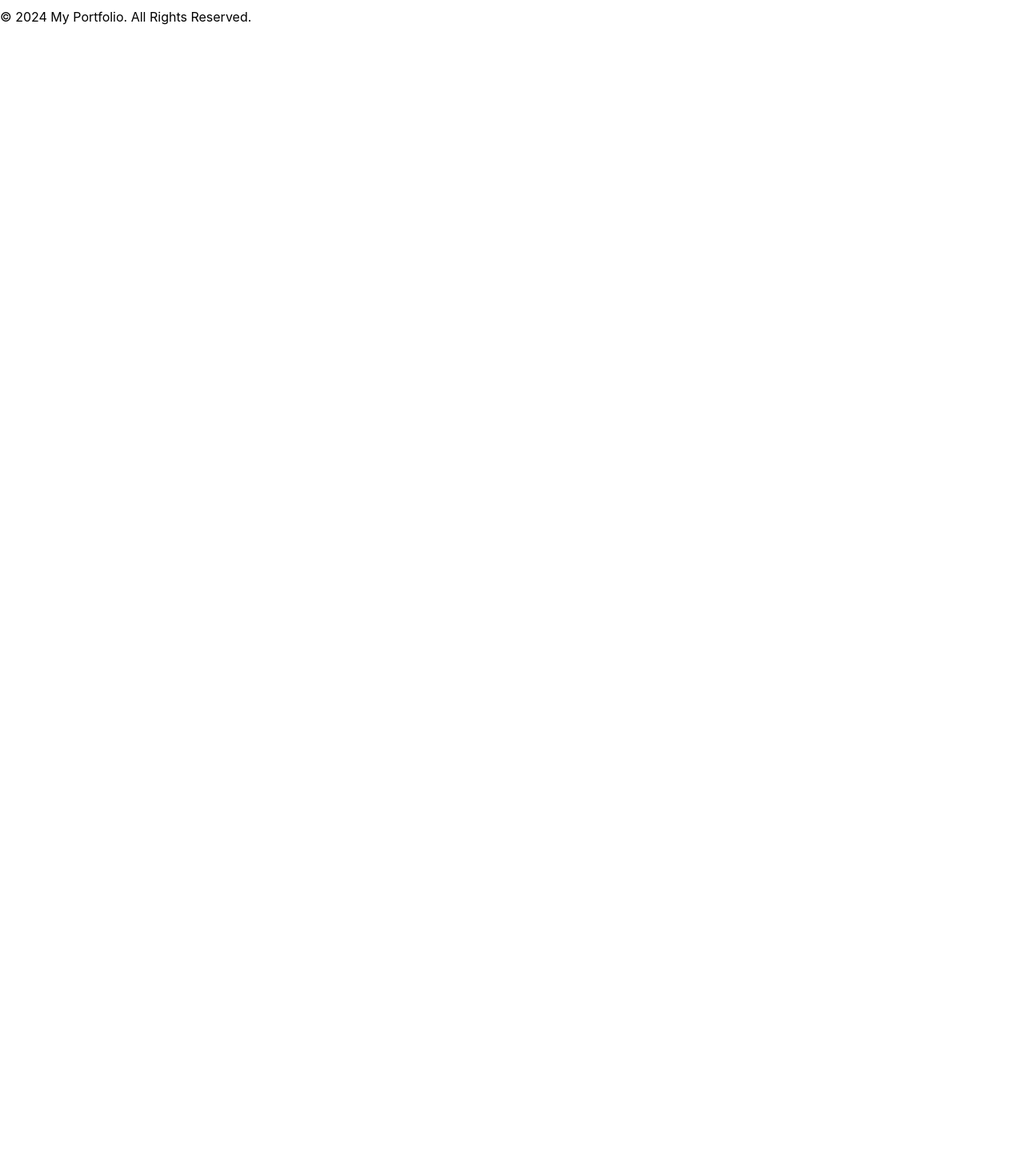
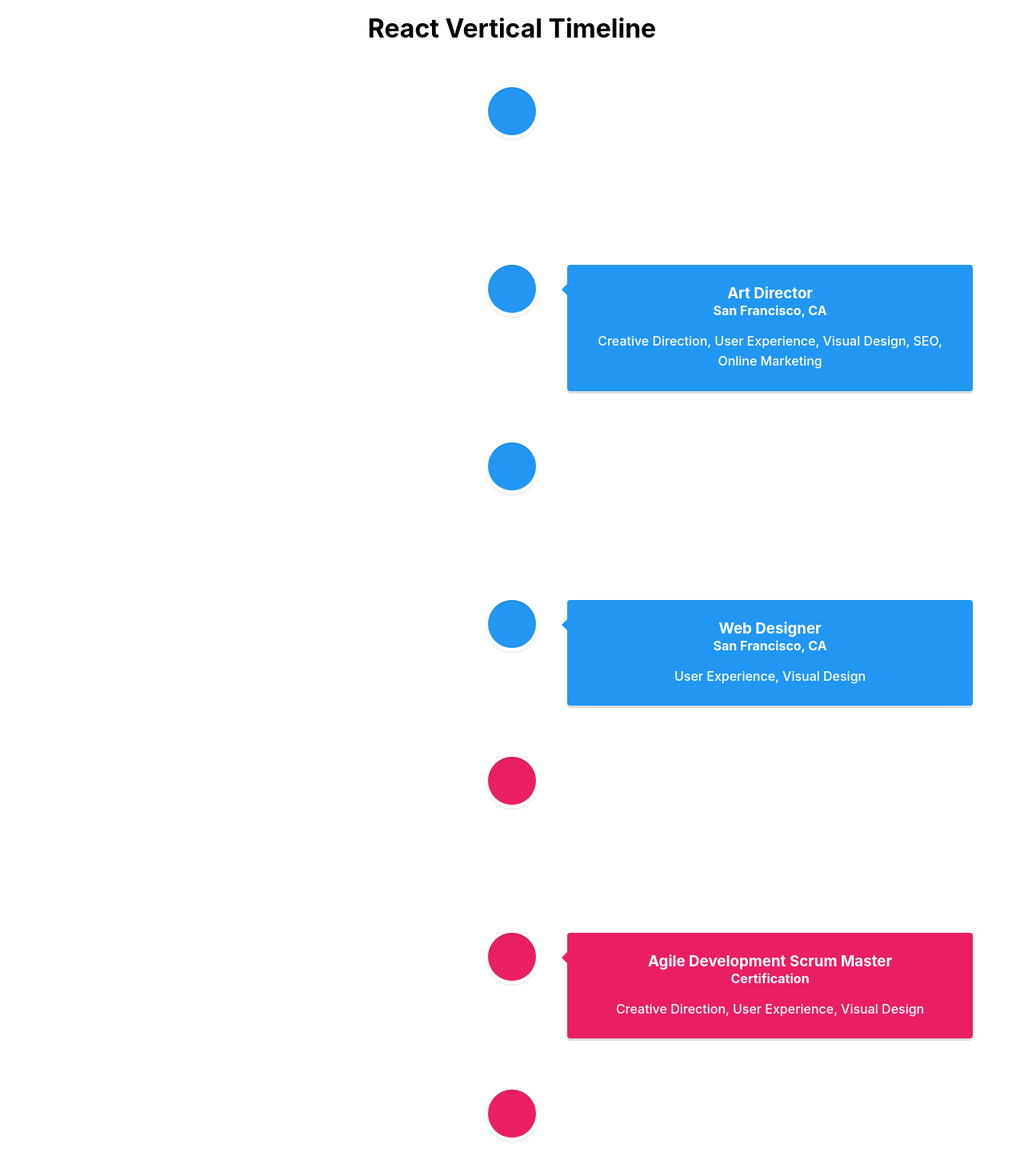
Before and after one commit to kidz1907/personal-portfolio, a React (Create React App) app: page / in a window 1280 px wide. Shown: the part 280-1750 px from the top of the page at 80% size. Before the commit the page ends 800 px from the top, so only its background shows below. Built offline with nearby package versions, Linux system fonts and the light colour scheme.

Commit message:
add timeline

```diff
--- a/package.json
+++ b/package.json
@@ -10,6 +10,7 @@
     "react-dom": "^18.3.1",
     "react-router-dom": "^6.28.0",
     "react-scripts": "5.0.1",
+    "react-vertical-timeline-component": "^3.6.0",
     "web-vitals": "^2.1.4"
   },
   "scripts": {
--- /dev/null
+++ b/src/components/Timeline.js
@@ -0,0 +1,43 @@
+// import "./styles.css";
+import { VerticalTimeline, VerticalTimelineElement } from "react-vertical-timeline-component";
+import "react-vertical-timeline-component/style.min.css";
+import { timelineData } from "./const/data";
+
+const WorkIcon = () => <></>;
+
+export default function Timeline() {
+  return (
+    <div className="App">
+      <h1>React Vertical Timeline</h1>
+      <VerticalTimeline>
+        {timelineData.map((item, index) => (
+          <VerticalTimelineElement
+            key={index}
+            className={`vertical-timeline-element--${item.type}`}
+            date={item.date}
+            contentStyle={{
+              background: item.iconColor,
+              color: "#fff",
+            }}
+            contentArrowStyle={{
+              borderRight: `7px solid ${item.iconColor}`,
+            }}
+            iconStyle={{
+              background: item.iconColor,
+              color: "#fff",
+            }}
+            icon={<WorkIcon />}
+          >
+            <h3 className="vertical-timeline-element-title">{item.title}</h3>
+            <h4 className="vertical-timeline-element-subtitle">{item.subtitle}</h4>
+            <p>{item.description}</p>
+          </VerticalTimelineElement>
+        ))}
+        <VerticalTimelineElement
+          iconStyle={{ background: "rgb(16, 204, 82)", color: "#fff" }}
+          icon={<WorkIcon />}
+        />
+      </VerticalTimeline>
+    </div>
+  );
+}
--- /dev/null
+++ b/src/components/const/data.js
@@ -0,0 +1,61 @@
+// src/TimelineData.js
+
+export const timelineData = [
+    {
+      type: "work",
+      date: "2011 - present",
+      title: "Creative Director",
+      subtitle: "Miami, FL",
+      description:
+        "Creative Direction, User Experience, Visual Design, Project Management, Team Leading",
+      iconColor: "rgb(33, 150, 243)",
+    },
+    {
+      type: "work",
+      date: "2010 - 2011",
+      title: "Art Director",
+      subtitle: "San Francisco, CA",
+      description: "Creative Direction, User Experience, Visual Design, SEO, Online Marketing",
+      iconColor: "rgb(33, 150, 243)",
+    },
+    {
+      type: "work",
+      date: "2008 - 2010",
+      title: "Web Designer",
+      subtitle: "Los Angeles, CA",
+      description: "User Experience, Visual Design",
+      iconColor: "rgb(33, 150, 243)",
+    },
+    {
+      type: "work",
+      date: "2006 - 2008",
+      title: "Web Designer",
+      subtitle: "San Francisco, CA",
+      description: "User Experience, Visual Design",
+      iconColor: "rgb(33, 150, 243)",
+    },
+    {
+      type: "education",
+      date: "April 2013",
+      title: "Content Marketing for Web, Mobile and Social Media",
+      subtitle: "Online Course",
+      description: "Strategy, Social Media",
+      iconColor: "rgb(233, 30, 99)",
+    },
+    {
+      type: "education",
+      date: "November 2012",
+      title: "Agile Development Scrum Master",
+      subtitle: "Certification",
+      description: "Creative Direction, User Experience, Visual Design",
+      iconColor: "rgb(233, 30, 99)",
+    },
+    {
+      type: "education",
+      date: "2002 - 2006",
+      title: "Bachelor of Science in Interactive Digital Media Visual Imaging",
+      subtitle: "Bachelor Degree",
+      description: "Creative Direction, Visual Design",
+      iconColor: "rgb(233, 30, 99)",
+    },
+  ];
--- a/src/pages/Home.js
+++ b/src/pages/Home.js
@@ -1,6 +1,7 @@
 import React from 'react';
 import Header from '../components/Header';
 import Footer from '../components/Footer';
+import Timeline from '../components/Timeline';
 
 const Home = () => {
   return (
@@ -11,6 +12,7 @@ const Home = () => {
         <p>I'm a passionate web developer who builds modern web applications.</p>
         <a href="#projects" className="cta-btn">Check Out My Work</a>
       </section>
+      <Timeline></Timeline>
       <Footer />
     </div>
   );
```
Also changed, not shown: 1 other file (tests, documents, lock files or other folders).
